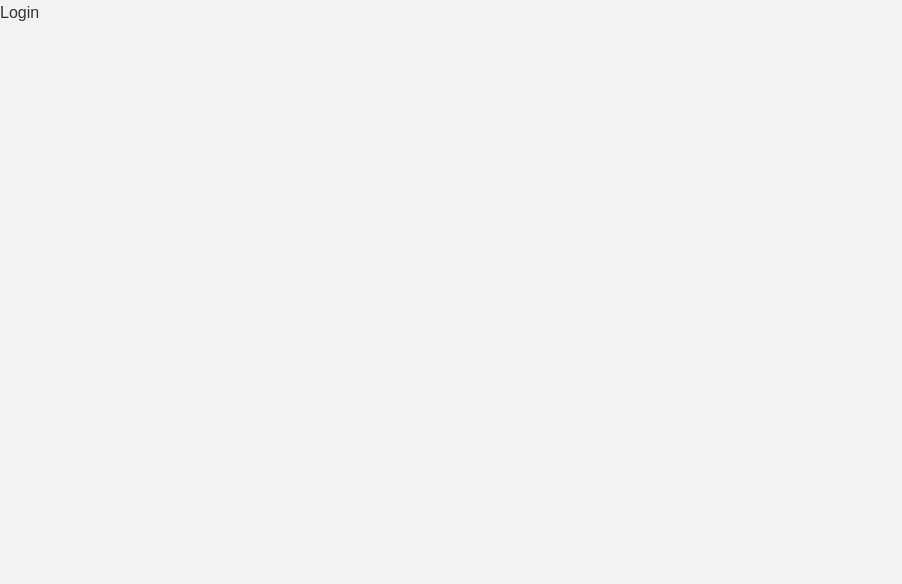
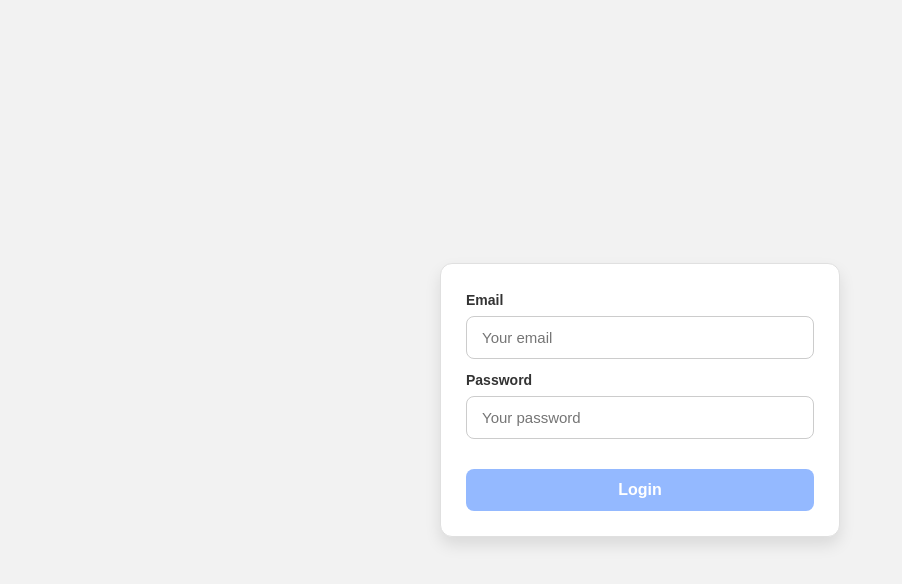
Before and after one commit to Lucio-Morales/Find-teacher-react, a React (Vite) app in the folder client/: page /login in a window 1280 px wide. Shown: the top 584 px of the page, without its empty margins (0-902 px from the left). Built offline with nearby package versions, Linux system fonts and the light colour scheme.

Commit message:
create LoginForm & post api

```diff
--- a/client/src/api/api.ts
+++ b/client/src/api/api.ts
@@ -1,3 +1,5 @@
+import axios from 'axios';
+
 export interface RegisterData {
   name: string;
   email: string;
@@ -5,6 +7,12 @@ export interface RegisterData {
   role: string;
 }
 
+export interface LoginData {
+  email: string;
+  password: string;
+}
+
+// REGISTER USER
 export const registerUser = async (data: RegisterData): Promise<void> => {
   try {
     const response = await fetch('http://localhost:3000/user', {
@@ -27,3 +35,19 @@ export const registerUser = async (data: RegisterData): Promise<void> => {
     throw error; // Re-lanzamos el error para manejarlo en el componente
   }
 };
+
+// LOGIN USER
+export const loginUser = async (data: LoginData) => {
+  try {
+    const response = await axios.post('http://localhost:3000/user/login', data);
+    const { token } = response.data;
+    if (token) {
+      localStorage.setItem('token', token);
+      return true;
+    }
+    return false;
+  } catch (error) {
+    console.log('Error logging in:', error);
+    return false;
+  }
+};
--- a/client/src/pages/Login/index.tsx
+++ b/client/src/pages/Login/index.tsx
@@ -1,5 +1,72 @@
-const Login = () => {
-  return <>Login</>;
+import React from 'react';
+import { LoginData, loginUser } from '../../api/api';
+import { Form, FormWrapper } from '../Register/styles';
+import { useForm } from 'react-hook-form';
+
+const Login: React.FC = () => {
+  const {
+    register,
+    handleSubmit,
+    formState: { errors },
+  } = useForm<LoginData>();
+
+  const onSubmit = handleSubmit(async (data) => {
+    const isLoginSuccessful = await loginUser(data);
+
+    if (isLoginSuccessful) {
+      alert('login exitoso :D');
+    } else {
+      alert('Login failer. Please check your credentials and try again.');
+    }
+  });
+  return (
+    <FormWrapper>
+      <Form onSubmit={onSubmit}>
+        <label>Email</label>
+        <input
+          type="text"
+          placeholder="Your email"
+          {...register('email', {
+            required: { value: true, message: 'Ingrese un email por favor.' },
+            pattern: {
+              value: /^[\w.-]+@[a-zA-Z\d.-]+\.[a-zA-Z]{2,}$/,
+              message: 'Correo invalido',
+            },
+          })}
+          style={{ marginBottom: errors.email ? '2px' : '10px' }}
+        />
+        {errors.email && (
+          <span style={{ color: 'tomato', fontSize: '14px' }}>
+            {errors.email.message}
+          </span>
+        )}
+
+        <label>Password</label>
+        <input
+          type="password"
+          placeholder="Your password"
+          {...register('password', {
+            required: {
+              value: true,
+              message: 'Ingrese una contraseña por favor.',
+            },
+            pattern: {
+              value: /^(?=.*\d)/,
+              message: 'La contraseña debe contener al menos un numero.',
+            },
+          })}
+          style={{ marginBottom: errors.password ? '2px' : '10px' }}
+        />
+        {errors.password && (
+          <span style={{ color: 'tomato', fontSize: '14px' }}>
+            {errors.password.message}
+          </span>
+        )}
+
+        <button>Login</button>
+      </Form>
+    </FormWrapper>
+  );
 };
 
 export default Login;
--- a/client/src/pages/Register/index.tsx
+++ b/client/src/pages/Register/index.tsx
@@ -2,8 +2,10 @@ import React from 'react';
 import { useForm } from 'react-hook-form';
 import { Form, FormWrapper } from './styles';
 import { registerUser, RegisterData } from '../../api/api';
+import { useNavigate } from 'react-router-dom';
 
 const RegisterForm: React.FC = () => {
+  const navigate = useNavigate();
   const {
     register,
     handleSubmit,
@@ -105,7 +107,14 @@ const RegisterForm: React.FC = () => {
         <button>Submit</button>
 
         <div className="redirect-text">
-          ¿Ya tienes una cuenta? <span>Ingresar</span>
+          ¿Ya tienes una cuenta?{' '}
+          <span
+            onClick={() => {
+              navigate('/login');
+            }}
+          >
+            Ingresar
+          </span>
         </div>
       </Form>
     </FormWrapper>
```
